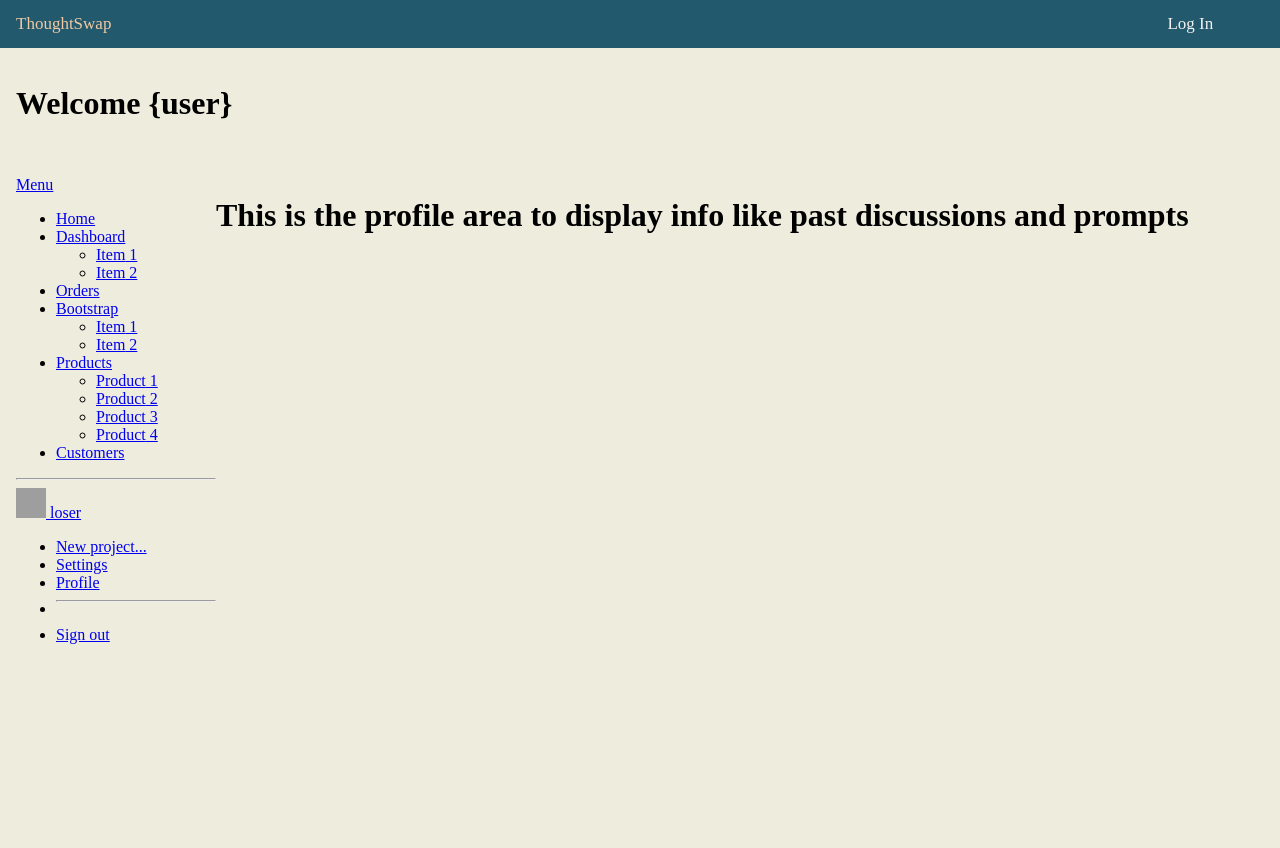
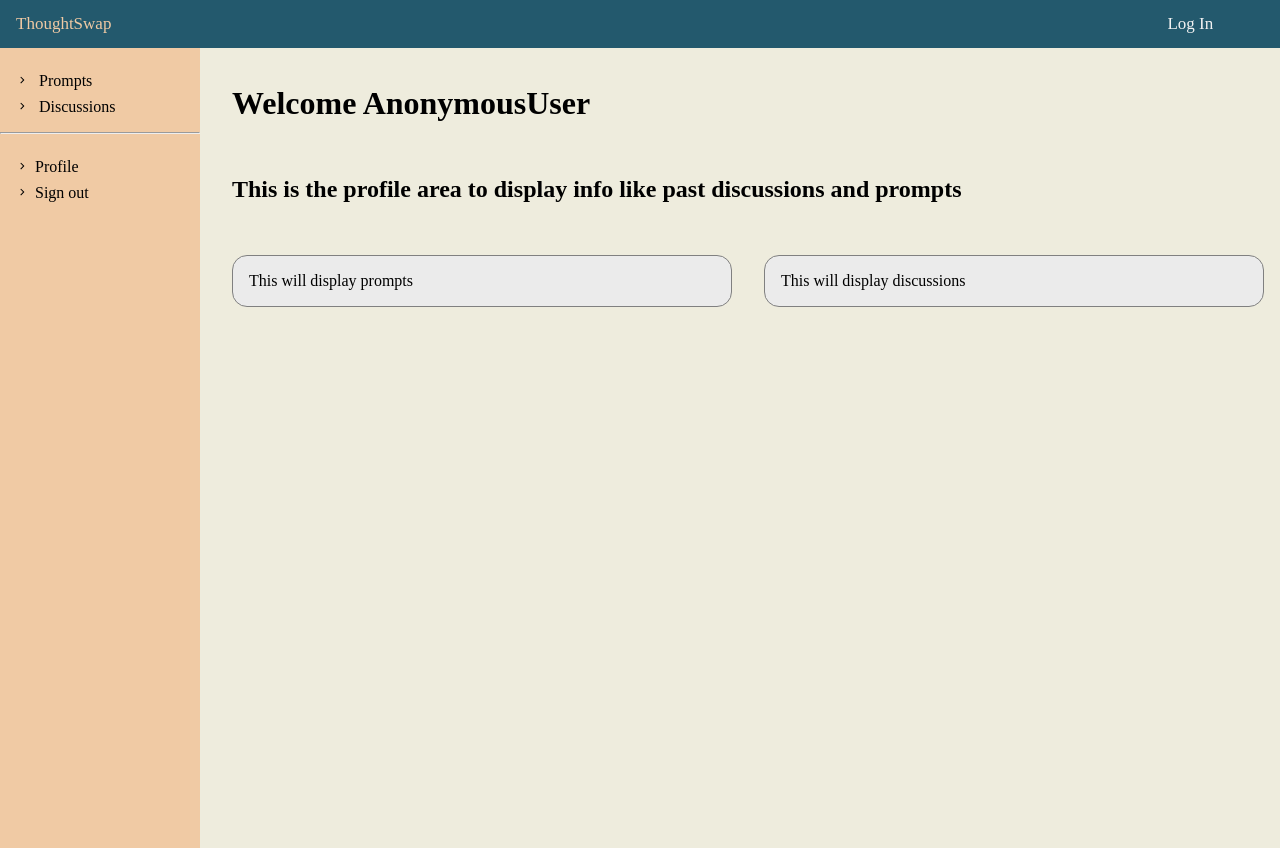
Before and after one commit to 347S24/347-final-project-thoughtswap, a Django app: page /discussion/facilitator/profile in a window 1280 px wide. Before the commit the page ends 644 px from the top, so only its background shows below. Run offline with Django 4.2, Linux system fonts and the light colour scheme; grey boxes are pictures that could not be loaded.

Commit message:
profile page navbar working links

```diff
--- a/thoughtSwap/discussion/static/css/styles.css
+++ b/thoughtSwap/discussion/static/css/styles.css
@@ -9,17 +9,48 @@ Dark Blue: #23596d
 .profile-container {
     display: flex;
     justify-content: space-between;
-    padding: 1em;
+}
+
+#profile-info {
+    justify-content: space-around;
+}
+
+.info-display {
+    height: fit-content !important;
+    width: 100%;
+    border: solid 1px grey;
+    border-radius: 15px;
+    background: rgb(235, 235, 235);
+    padding: 1rem;
+    margin: 1em;
 }
 
 .facilitator-nav {
     width: 30%;
     max-width: 200px;
+    background-color: #f0caa4;
+    height: 100vh;
+}
+
+.nav-list {
+    padding-left: 1em;
+}
+
+.nav-item {
+    list-style: georgian inside url('../media/chevron-right-svgrepo-com.svg');
+    padding-top: 0.5em;
+}
+
+.nav-link {
+    color: #000;
+    text-decoration: none;
 }
 
 .facilitator-profile {
     width: 100%;
+    margin-left: 1em;
 }
+
 .discussion-header {
     padding: 1rem;
 }
@@ -28,11 +59,13 @@ Dark Blue: #23596d
     margin: 1em;
     width: 100%;
 }
+
 #response-board {
     /* fix to sixe of container */
     max-height: 550px;
     overflow-y: scroll;
 }
+
 .discussion-container {
     display: flex;
     justify-content: space-around;
@@ -47,7 +80,8 @@ Dark Blue: #23596d
     min-height: 500px;
     margin: 1em;
 }
-.prompt-container > input {
+
+.prompt-container>input {
     background: none;
     border: none;
     width: 100%;
@@ -56,6 +90,7 @@ Dark Blue: #23596d
     vertical-align: top;
     text-indent: 0;
 }
+
 .prompt-display {
     height: fit-content !important;
     border: solid 1px grey;
@@ -64,6 +99,7 @@ Dark Blue: #23596d
     padding: 1rem;
     margin: 1em;
 }
+
 .response-item {
     border: solid 1px grey;
     border-radius: 15px;
@@ -146,6 +182,11 @@ body {
 }
 
 .start-swap-btn a {
+    text-decoration: none;
+    display: inline-block;
+    width: 100%;
+    height: 100%;
+    text-align: center;
     color: #f2f2f2;
 }
 
--- a/thoughtSwap/discussion/templates/base_generic.html
+++ b/thoughtSwap/discussion/templates/base_generic.html
@@ -6,7 +6,7 @@
     {% block title %}
     <title>ThoughtSwap</title>
     {% endblock %}
-    <link rel="stylesheet" href="../../static/css/styles.css">
+    <link rel="stylesheet" href="/static/css/styles.css">
 </head>
 
 <body>
@@ -17,10 +17,11 @@
         <!--eventually link the page for inserting a code-->
         <a href="">Quick Swap</a>
     </div>
+    {% block header %}
+        <h1 class="discussion-header"> Welcome to the Base Page</h1>
+    {% endblock %}
     {% block content %}
-    {% block header %}
-    <h1 class="discussion-header"> Welcome to the Base Page</h1>
-    {% endblock %}
+
     {% endblock %}
 </body>
 
--- a/thoughtSwap/discussion/templates/discussion/facilitator_profile.html
+++ /dev/null
@@ -1,110 +0,0 @@
-{% extends "base_generic.html" %}
-
-{% block content %}
-{% block header %}
-<h1 class="discussion-header">Welcome {user}</h1>
-{% endblock%}
-<!-- from https://dev.to/codeply/bootstrap-5-sidebar-examples-38pb -->
-<div class="profile-container">
-    <div class="facilitator-nav">
-        <div class="col-auto col-md-3 col-xl-2 px-sm-2 px-0 bg-dark">
-            <div class="d-flex flex-column align-items-center align-items-sm-start px-3 pt-2 text-white min-vh-100">
-                <a href="/" class="d-flex align-items-center pb-3 mb-md-0 me-md-auto text-white text-decoration-none">
-                    <span class="fs-5 d-none d-sm-inline">Menu</span>
-                </a>
-                <ul class="nav nav-pills flex-column mb-sm-auto mb-0 align-items-center align-items-sm-start" id="menu">
-                    <li class="nav-item">
-                        <a href="#" class="nav-link align-middle px-0">
-                            <i class="fs-4 bi-house"></i> <span class="ms-1 d-none d-sm-inline">Home</span>
-                        </a>
-                    </li>
-                    <li>
-                        <a href="#submenu1" data-bs-toggle="collapse" class="nav-link px-0 align-middle">
-                            <i class="fs-4 bi-speedometer2"></i> <span class="ms-1 d-none d-sm-inline">Dashboard</span>
-                        </a>
-                        <ul class="collapse show nav flex-column ms-1" id="submenu1" data-bs-parent="#menu">
-                            <li class="w-100">
-                                <a href="#" class="nav-link px-0"> <span class="d-none d-sm-inline">Item</span> 1
-                                </a>
-                            </li>
-                            <li>
-                                <a href="#" class="nav-link px-0"> <span class="d-none d-sm-inline">Item</span> 2
-                                </a>
-                            </li>
-                        </ul>
-                    </li>
-                    <li>
-                        <a href="#" class="nav-link px-0 align-middle">
-                            <i class="fs-4 bi-table"></i> <span class="ms-1 d-none d-sm-inline">Orders</span></a>
-                    </li>
-                    <li>
-                        <a href="#submenu2" data-bs-toggle="collapse" class="nav-link px-0 align-middle ">
-                            <i class="fs-4 bi-bootstrap"></i> <span class="ms-1 d-none d-sm-inline">Bootstrap</span></a>
-                        <ul class="collapse nav flex-column ms-1" id="submenu2" data-bs-parent="#menu">
-                            <li class="w-100">
-                                <a href="#" class="nav-link px-0"> <span class="d-none d-sm-inline">Item</span>
-                                    1</a>
-                            </li>
-                            <li>
-                                <a href="#" class="nav-link px-0"> <span class="d-none d-sm-inline">Item</span>
-                                    2</a>
-                            </li>
-                        </ul>
-                    </li>
-                    <li>
-                        <a href="#submenu3" data-bs-toggle="collapse" class="nav-link px-0 align-middle">
-                            <i class="fs-4 bi-grid"></i> <span class="ms-1 d-none d-sm-inline">Products</span> </a>
-                        <ul class="collapse nav flex-column ms-1" id="submenu3" data-bs-parent="#menu">
-                            <li class="w-100">
-                                <a href="#" class="nav-link px-0"> <span class="d-none d-sm-inline">Product</span>
-                                    1</a>
-                            </li>
-                            <li>
-                                <a href="#" class="nav-link px-0"> <span class="d-none d-sm-inline">Product</span>
-                                    2</a>
-                            </li>
-                            <li>
-                                <a href="#" class="nav-link px-0"> <span class="d-none d-sm-inline">Product</span>
-                                    3</a>
-                            </li>
-                            <li>
-                                <a href="#" class="nav-link px-0"> <span class="d-none d-sm-inline">Product</span>
-                                    4</a>
-                            </li>
-                        </ul>
-                    </li>
-                    <li>
-                        <a href="#" class="nav-link px-0 align-middle">
-                            <i class="fs-4 bi-people"></i> <span class="ms-1 d-none d-sm-inline">Customers</span>
-                        </a>
-                    </li>
-                </ul>
-                <hr>
-                <div class="dropdown pb-4">
-                    <a href="#" class="d-flex align-items-center text-white text-decoration-none dropdown-toggle"
-                        id="dropdownUser1" data-bs-toggle="dropdown" aria-expanded="false">
-                        <img src="https://github.com/mdo.png" alt="hugenerd" width="30" height="30"
-                            class="rounded-circle">
-                        <span class="d-none d-sm-inline mx-1">loser</span>
-                    </a>
-                    <ul class="dropdown-menu dropdown-menu-dark text-small shadow">
-                        <li><a class="dropdown-item" href="#">New project...</a></li>
-                        <li><a class="dropdown-item" href="#">Settings</a></li>
-                        <li><a class="dropdown-item" href="#">Profile</a></li>
-                        <li>
-                            <hr class="dropdown-divider">
-                        </li>
-                        <li><a class="dropdown-item" href="#">Sign out</a></li>
-                    </ul>
-                </div>
-            </div>
-        </div>
-    </div>
-    <div class="facilitator-profile">
-        <div class="col py-3">
-            <h1>This is the profile area to display info like past discussions and prompts</h1>
-        </div>
-
-    </div>
-</div>
-{% endblock %}
--- a/thoughtSwap/discussion/templates/discussion/facilitator_view.html
+++ b/thoughtSwap/discussion/templates/discussion/facilitator_view.html
@@ -14,7 +14,7 @@
         </div>
         <div class="prompt-btn-container">
             <button class="prompt-btn" type="submit">Submit Prompt</button>
-            <button class="prompt-btn">Distribute Answers</button>
+            <button class="prompt-btn" type="button">Distribute Answers</button>
         </div>
     </form>
 </div>
--- a/thoughtSwap/discussion/templates/discussion/participant_view.html
+++ b/thoughtSwap/discussion/templates/discussion/participant_view.html
@@ -14,7 +14,7 @@
     <form method="GET">
         <div class="prompt-container">
             <!-- fix submit on enter -->
-            <input type="text" name="answer" placeholder="Enter Your Answer">
+            <textarea rows="5" cols="33" name="answer" placeholder="Enter Your Answer"></textarea>
         </div>
         <div class="prompt-btn-container">
             <button class="prompt-btn" type="submit">Submit Answer</button>
--- /dev/null
+++ b/thoughtSwap/discussion/templates/discussion/profile/facilitator_profile.html
@@ -0,0 +1,70 @@
+{% extends "index.html" %}
+{% block header %}
+{% endblock %}
+{% block content %}
+<!-- from https://dev.to/codeply/bootstrap-5-sidebar-examples-38pb -->
+<div class="profile-container">
+    <div class="facilitator-nav">
+        <div>
+            <div class="">
+                <ul class="nav-list">
+                    <li class="nav-item">
+                        <a class="nav-link" href="{% url 'facilitator-prompts' %}"><span class="">Prompts</span>
+                        </a>
+                    </li>
+                    <li class="nav-item">
+                        <a class="nav-link" href="{% url 'facilitator-discussions' %}" data-bs-toggle="collapse">
+                            <span class="ms-1 d-none d-sm-inline">Discussions</span>
+                        </a>
+                        <!-- <ul class="nav-list" id="submenu1" data-bs-parent="#menu">
+                            <li class="nav-item">
+                                <a class="nav-link"href="#" class=""> <span class="">Item</span> 1
+                                </a>
+                            </li>
+                            <li class="nav-item">
+                                <a href="#" class=""> <span class="">Item</span> 2
+                                </a>
+                            </li>
+                        </ul> -->
+                    </li>
+                </ul>
+                <hr>
+                <div class="dropdown pb-4">
+                    <ul class="nav-list">
+                        <li class="nav-item"><a class="nav-link" href="{% url 'facilitator-profile' %}">Profile</a></li>
+                        <li class="nav-item"><a class="nav-link" href="{% url 'index' %}">Sign out</a></li>
+                    </ul>
+                </div>
+            </div>
+        </div>
+    </div>
+    {% block profileContent %}
+    <div class="facilitator-profile">
+        <div class="col py-3">
+            <h1 class="discussion-header">Welcome {{user}}</h1>
+            <h2 class="discussion-header">This is the profile area to display info like past discussions and prompts
+            </h2>
+            <div class="profile-container" id="profile-info">
+                <div class="info-display">
+                    <a class="nav-link" href="{% url 'facilitator-prompts' %}"><span>This will display prompts</span></a>
+                    <!-- {% for prompt in prompts %}
+                    <div class="prompt-item">
+                        <a class="nav-link"href="#"><span>{{ prompt }}</span></a>
+                    </div>
+                    {% endfor %} -->
+                </div>
+                <div class="info-display">
+                    <a class="nav-link" href="{% url 'facilitator-discussions' %}"><span>This will display discussions</span></a>
+                    <!-- {% for discussion in discussions %}
+                    <div class="discussion">
+                        <a class="nav-link"href="#"><span>{{ discussion }}</span></a>
+                    </div>
+                    {% endfor %} -->
+                </div>
+            </div>
+        </div>
+
+    </div>
+    {% endblock %}
+</div>
+{% endblock %}
--- a/thoughtSwap/discussion/templates/index.html
+++ b/thoughtSwap/discussion/templates/index.html
@@ -1,13 +1,10 @@
 {% extends "base_generic.html" %}
 
-{% block content %}
-
-<body>
-    <div>
 {% block header %}
 <h1 class="discussion-header"> Welcome to index.html</h1>
 {% endblock %}
-    </div>
+{% block content %}
+
 <div class="discussion-container">
     {% block leftside %}
     <div class="discussion-board">
@@ -26,11 +23,8 @@
 
 <div class="start-swap-btn">
     <!--eventually link the page for inserting a code/starting a thought swap activity-->
-        <a href=""
-            style="text-decoration: none; display: inline-block; width: 100%; height: 100%; text-align: center; ">Start
-            Swap</a>
+    <a href="{% url 'participant-view' %}">Start Swap</a>
 </div>
-</body>
 {% endblock %}
 
 
--- a/thoughtSwap/discussion/urls.py
+++ b/thoughtSwap/discussion/urls.py
@@ -7,6 +7,8 @@ urlpatterns = [
     # Discussion pages
     path('facilitator/', views.FacilitatorDiscussionView.as_view(), name='facilitator-view'),
     path('facilitator/profile', views.FacilitatorProfileView.as_view(), name='facilitator-profile'),
+    path('facilitator/profile/prompts', views.FacilitatorPromptView.as_view(), name='facilitator-prompts'),
+    path('facilitator/profile/discussion', views.FacilitatorPromptView.as_view(), name='facilitator-discussions'),
     path('participant/', views.ParticipantDiscussionView.as_view(), name='participant-view'),
     # path('facilitator/<int:pk>', views.FacilitatorDetailView.as_view(), name='facilitator-detail'),
     # path('<int:pk>', views.DiscussionDetailView.as_view(), name='discussion-detail'),
--- a/thoughtSwap/discussion/views.py
+++ b/thoughtSwap/discussion/views.py
@@ -22,7 +22,15 @@ class FacilitatorProfileView(generic.ListView):
     model = Facilitator
     # context_object_name = 'facilitator_list'
     # queryset = Facilitator.objects.all()
-    template_name = 'discussion/facilitator_profile.html'
+    template_name = 'discussion/profile/facilitator_profile.html'
+    # paginate_by = 10
+
+class FacilitatorPromptView(generic.ListView):
+    # eventually need LoginRequiredMixin
+    model = Facilitator
+    # context_object_name = 'facilitator_list'
+    # queryset = Facilitator.objects.all()
+    template_name = 'discussion/profile/prompt_display.html'
     # paginate_by = 10
 
 class ParticipantDiscussionView(generic.ListView):
```
Also changed, not shown: thoughtSwap/discussion/templates/discussion/profile/prompt_display.html (added, +10 -0 lines), thoughtSwap/discussion/static/media/chevron-bottom-svgrepo-com.svg (added), thoughtSwap/discussion/static/media/chevron-right-svgrepo-com.svg (added), thoughtSwap/discussion/templates/discussion/profile/discussion_display.html (added). Lines whose indentation alone changed are shown as unchanged.
